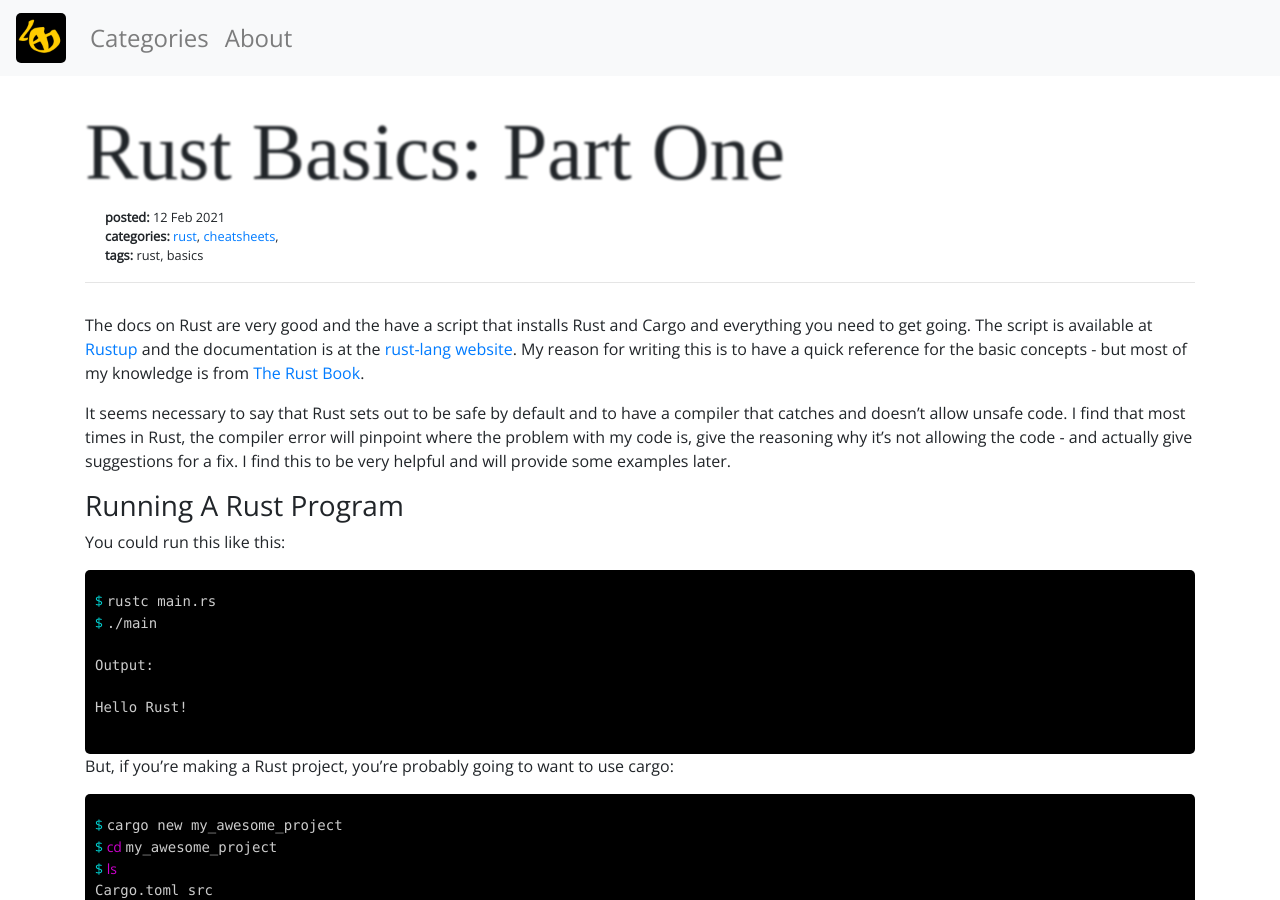
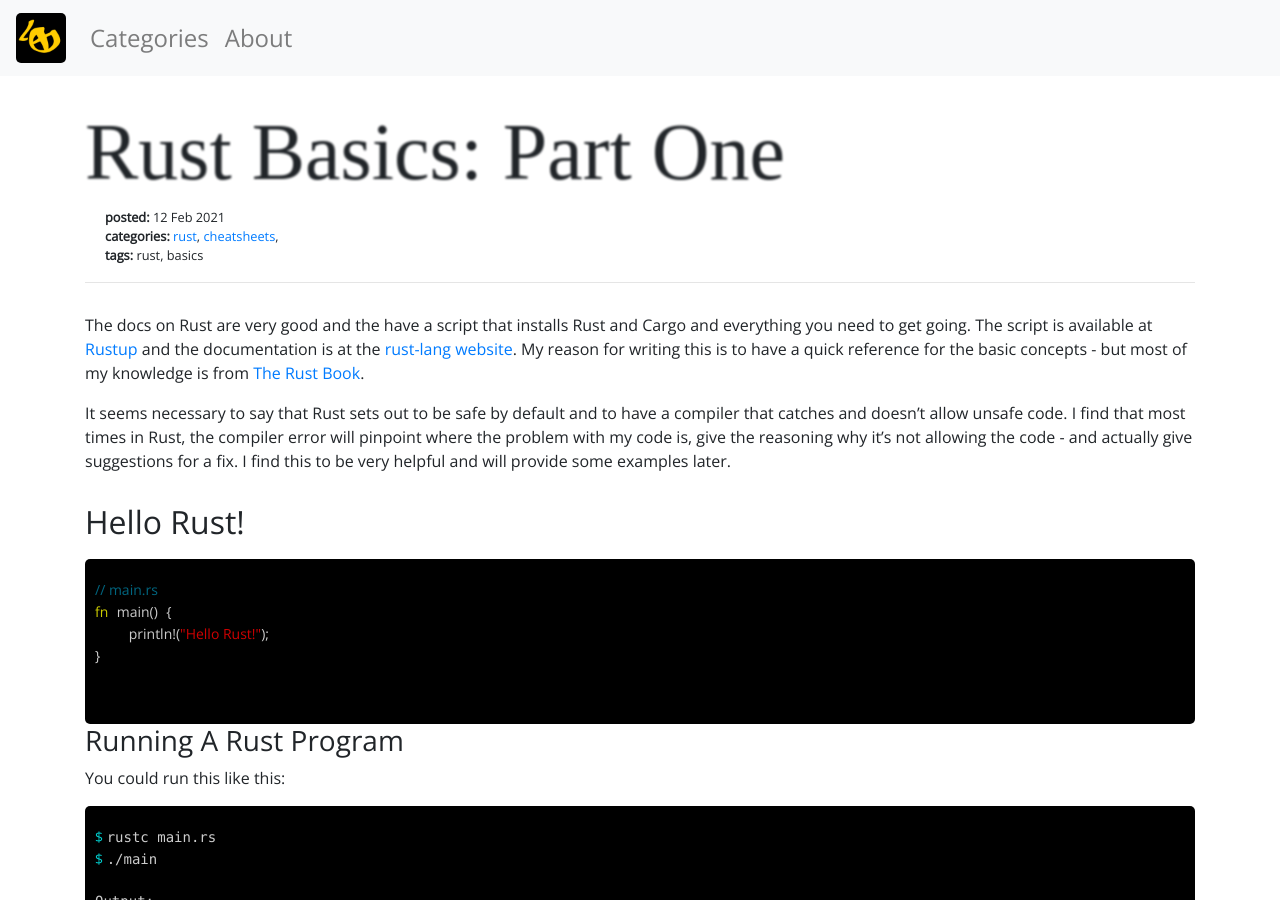
Before and after one commit to DewofyourYouth/DewofyourYouth.github.io, a Jekyll site: the page built from _posts/2021-02-12-rust-part-one.md, in a window 1280 px wide and 900 px high. Built offline with Jekyll 4.4.1, drawn with Linux system fonts in a browser that asks for light colours; nearby versions of some CDN libraries; some web fonts are replaced; comment, search, counter and statistics services are not loaded.

Commit message:
hello rust

````diff
--- a/_posts/2021-02-12-rust-part-one.md
+++ b/_posts/2021-02-12-rust-part-one.md
@@ -15,6 +15,16 @@ categories:
 The docs on Rust are very good and the have a script that installs Rust and Cargo and everything you need to get going. The script is available at [Rustup](https://rustup.rs/) and the documentation is at the [rust-lang website](https://www.rust-lang.org/). My reason for writing this is to have a quick reference for the basic concepts - but most of my knowledge is from [The Rust Book](https://doc.rust-lang.org/book/).
 
 It seems necessary to say that Rust sets out to be safe by default and to have a compiler that catches and doesn't allow unsafe code. I find that most times in Rust, the compiler error will pinpoint where the problem with my code is, give the reasoning why it's not allowing the code - and actually give suggestions for a fix. I find this to be very helpful and will provide some examples later.
+
+## Hello Rust!
+
+```rust
+// main.rs
+fn main() {
+    println!("Hello Rust!");
+}
+
+```
 
 ### Running A Rust Program
 
````
